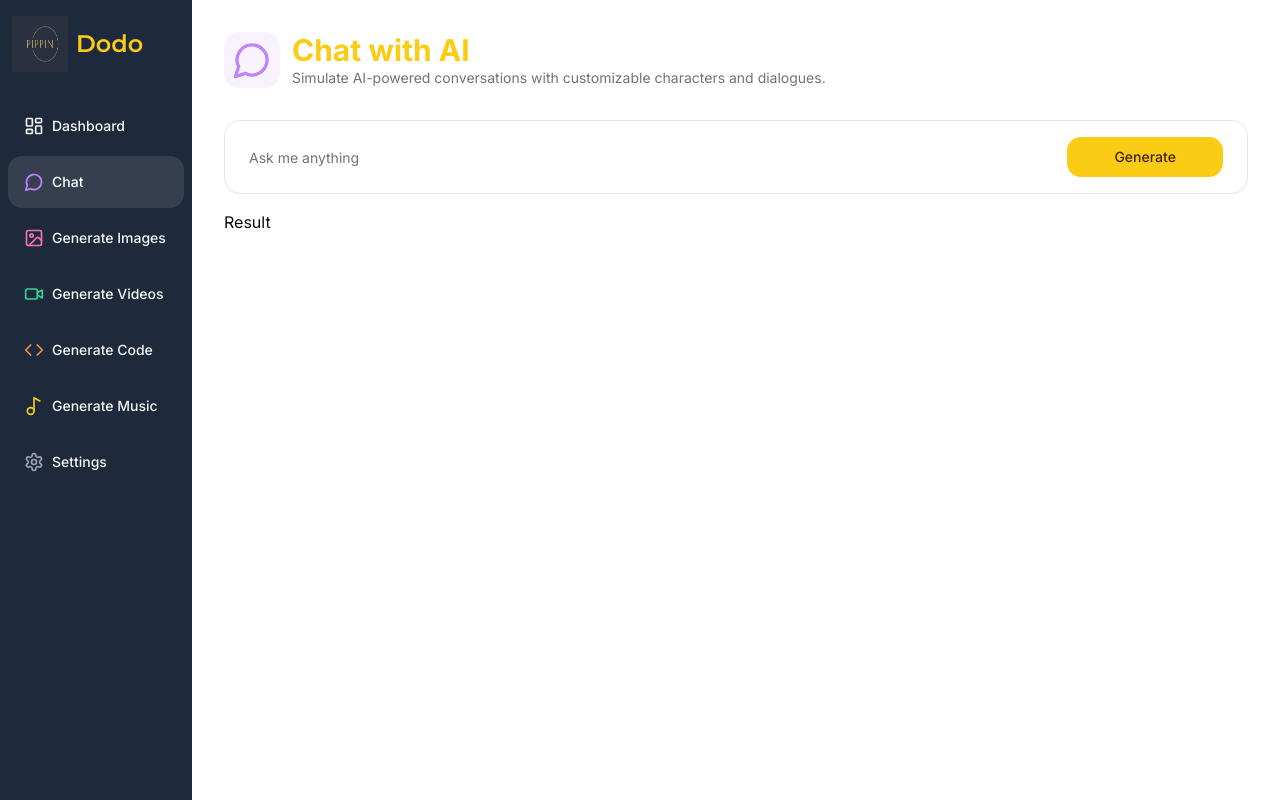
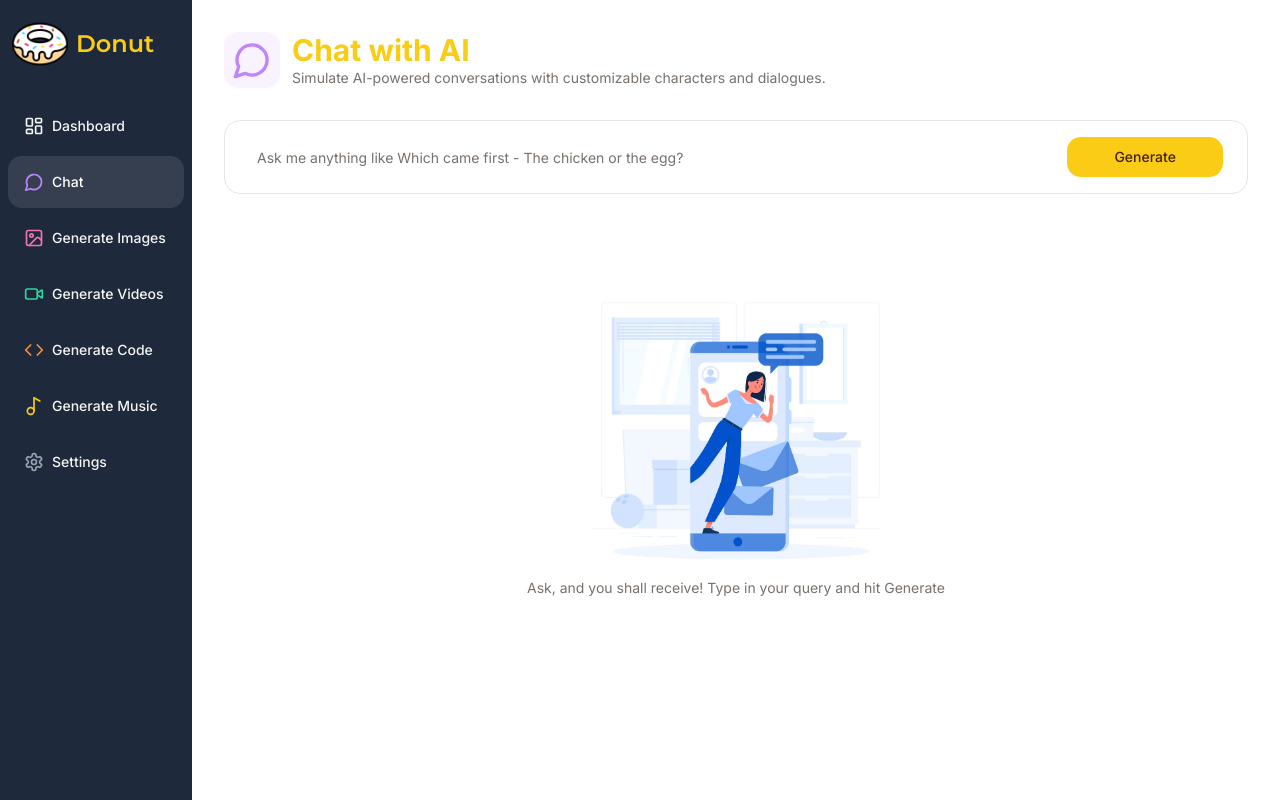
Before and after one commit to aneenajohn/generate-with-ai, a Next.js app: page /chat in a window 1280 px wide. Built offline with nearby package versions, Linux system fonts and the light colour scheme.

Commit message:
- For chat route, update loaders, placeholder before chat gets started, error handling added - Update logo

```diff
--- a/app/(dashboard)/chat/page.tsx
+++ b/app/(dashboard)/chat/page.tsx
@@ -1,22 +1,24 @@
 'use client';
 
-import React, { useState } from 'react';
+import React, { useState, useId } from 'react';
 import { useForm } from 'react-hook-form';
 import { zodResolver } from '@hookform/resolvers/zod';
 import { z } from 'zod';
 import axios from 'axios';
 import { useRouter } from 'next/navigation';
+import { MessageCircle } from 'lucide-react';
 import { ChatCompletionMessageParam } from 'openai/resources/index.mjs';
 
-import Heading from '@/components/heading';
 import { Form, FormControl, FormField, FormItem } from '@/components/ui/form';
 import { Input } from '@/components/ui/input';
+import { Button } from '@/components/ui/button';
+import Heading from '@/components/heading';
+import NoData from '@/components/no_data';
+import Loader from '@/components/loader';
 
 import { formSchema } from './constants';
-
-import { MessageCircle } from 'lucide-react';
-import { Button } from '@/components/ui/button';
 import { errorLogger } from '@/lib/custom_utils';
+import { cn } from '@/lib/utils';
 
 const ChatPage = () => {
   const router = useRouter();
@@ -29,7 +31,15 @@ const ChatPage = () => {
 
   const [messages, setMessages] = useState<ChatCompletionMessageParam[]>([]);
 
-  const isLoading = form.formState.isSubmitting;
+  const [apiError, setApiError] = useState<string | null>(null);
+
+  const {
+    handleSubmit,
+    formState: { errors, isSubmitting },
+    trigger,
+  } = form;
+
+  const id = useId();
 
   const onSubmit = async (values: z.infer<typeof formSchema>) => {
     try {
@@ -44,12 +54,22 @@ const ChatPage = () => {
       });
 
       setMessages((currentMsg) => [...currentMsg, userMessage, response.data]);
-
+      setApiError(null);
       form.reset();
     } catch (error: any) {
       errorLogger(String(error));
+      setApiError(String(error));
+      setMessages([]);
     } finally {
       router.refresh();
+    }
+  };
+
+  const handleGenerateClick = async () => {
+    setApiError(null);
+    await trigger(); // Trigger validation
+    if (Object.keys(errors).length === 0) {
+      handleSubmit(onSubmit)();
     }
   };
 
@@ -66,7 +86,7 @@ const ChatPage = () => {
         <div>
           <Form {...form}>
             <form
-              onSubmit={form.handleSubmit(onSubmit)}
+              // onSubmit={handleSubmit(onSubmit)}
               className='w-full grid grid-cols-12 gap-2 focus-within:shadow-sm border rounded-lg py-4 px-3 md:px-6 cursor-pointer'
             >
               <FormField
@@ -75,25 +95,64 @@ const ChatPage = () => {
                   <FormItem className='col-span-12 lg:col-span-10'>
                     <FormControl className='m-0 p-0'>
                       <Input
-                        className='border-0 outline-none focus-visible:ring-0 focus-visible:ring-transparent'
-                        disabled={isLoading}
-                        placeholder='Ask me anything'
+                        // className='border-0 outline-none focus-visible:ring-0 focus-visible:ring-transparent'
+                        className={`border-0 outline-none focus-visible:ring-0 focus-visible:ring-transparent pl-2 ${
+                          errors.prompt ? 'border-red-500 border' : ''
+                        }`}
+                        disabled={isSubmitting}
+                        placeholder='Ask me anything like Which came first - The chicken or the egg?'
                         {...field}
                       />
                     </FormControl>
+                    {errors.prompt && (
+                      <span className='text-red-500 text-sm'>
+                        {errors.prompt.message}
+                      </span>
+                    )}
                   </FormItem>
                 )}
               />
               <Button
                 className='col-span-12 lg:col-span-2 w-full'
-                disabled={isLoading}
+                // disabled={isLoading}
+                disabled={isSubmitting}
+                type='button'
+                onClick={handleGenerateClick}
               >
                 Generate
               </Button>
             </form>
           </Form>
         </div>
-        <div className='space-y-4 my-4'>Result</div>
+        <div className='space-y-4 my-4'>
+          {/* Empty comp */}
+          {messages.length === 0 && !isSubmitting && (
+            <NoData label='Ask, and you shall receive! Type in your query and hit Generate' />
+          )}
+          {isSubmitting && (
+            <div className='w-full flex place-items-center'>
+              <Loader />
+            </div>
+          )}
+          {/* Response from gpt */}
+          <div className='flex flex-col-reverse gap-y-4'>
+            {messages.length > 0 &&
+              messages.map((msg) => (
+                <div
+                  key={id}
+                  className={cn(
+                    'w-full flex items-start gap-x-8 rounded-lg p-8',
+                    msg.role === 'user'
+                      ? 'bg-white border border-black/10'
+                      : 'bg-muted'
+                  )}
+                >
+                  {msg.content}
+                </div>
+              ))}
+            {apiError && <div className='text-red-500'>{apiError}</div>}
+          </div>
+        </div>
       </div>
     </div>
   );
--- a/app/api/chat/route.ts
+++ b/app/api/chat/route.ts
@@ -32,6 +32,12 @@ export async function POST(req: Request) {
     return NextResponse.json(response.choices[0].message);
   } catch (error) {
     errorLogger(String(error));
-    return new NextResponse(`Internal Error: ${error}`, { status: 500 });
+    const errorCode = (error as any).code;
+    console.log('chkkkkkkkkkkk:');
+    console.log(error );
+    console.log({ errorCode });
+    return new NextResponse(`Internal Error: ${error}`, {
+      status: 500,
+    });
   }
 }
--- /dev/null
+++ b/components/loader.tsx
@@ -0,0 +1,14 @@
+import Image from 'next/image';
+import React from 'react';
+
+const Loader = () => {
+  return (
+    <div className='w-full h-full flex flex-col place-items-center gap-y-4 pt-10'>
+      <div className='w-10 h-10 relative animate-ping'>
+        <Image src='/donut_logo.png' alt='donut spinner' fill />
+      </div>
+    </div>
+  );
+};
+
+export default Loader;
--- /dev/null
+++ b/components/no_data.tsx
@@ -0,0 +1,18 @@
+import Image from 'next/image';
+import React from 'react';
+
+type NoDataProps = {
+  label: string;
+};
+const NoData = ({ label }: NoDataProps) => {
+  return (
+    <div className='h-full p-20 flex flex-col place-items-center'>
+      <div className='relative h-72 w-72'>
+        <Image src='/no_data.jpg' fill alt='no data' />
+      </div>
+      <p className='text-muted-foreground text-sm text-center'>{label}</p>
+    </div>
+  );
+};
+
+export default NoData;
--- a/components/sidebar.tsx
+++ b/components/sidebar.tsx
@@ -71,14 +71,14 @@ const Sidebar = () => {
     <div className='text-secondary bg-slate-800 space-y-4 py-4 flex flex-col h-full'>
       <Link href='/dashboard' className='flex items-center pl-3'>
         <div className='relative w-14 h-14 mr-4 flex items-center'>
-          <Image alt='logo' src='/pippin-2.png' fill />
+          <Image alt='logo' src='/donut_logo.png' fill />
           <h1
             className={cn(
               'font-bold text-2xl pl-14 ml-2 align-middle text-primary',
               montserrat.className
             )}
           >
-            Dodo
+            Donut
           </h1>
         </div>
       </Link>
```
Also changed, not shown: public/donut_logo.png (added), public/no_data.jpg (added).
